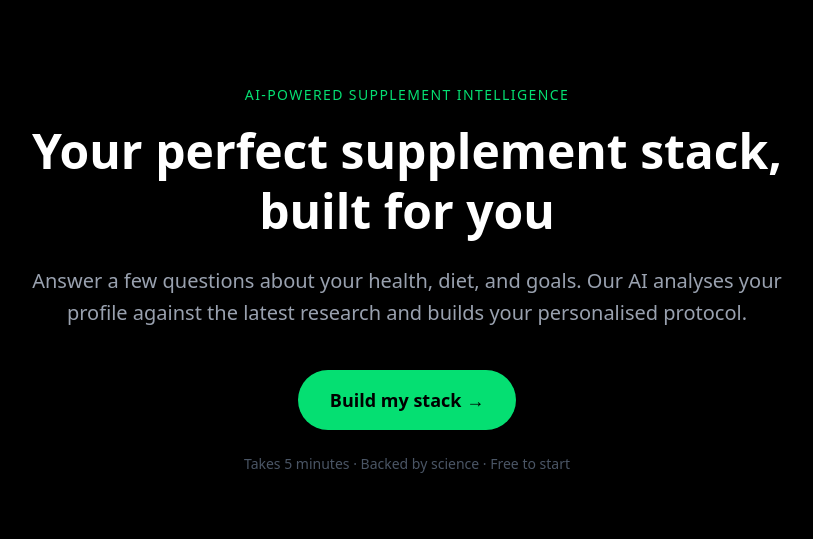
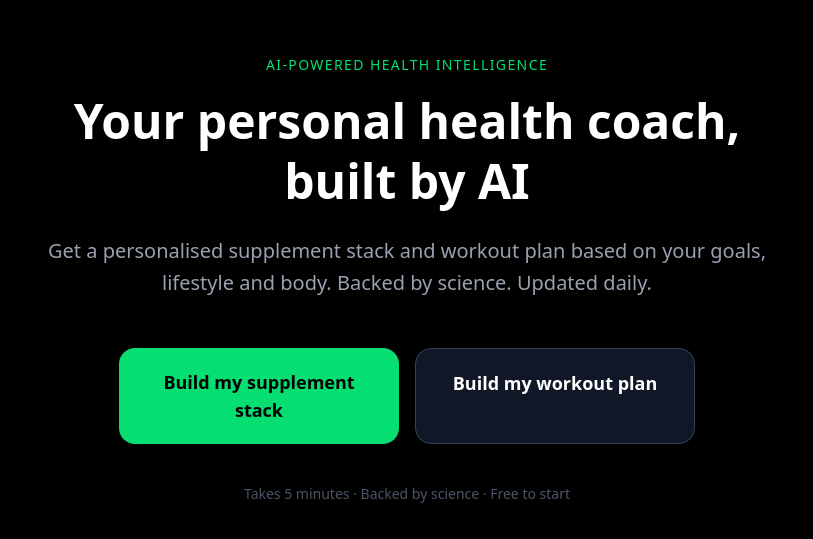
Before and after one commit to gabrieltaltysanghera-create/stackbuilder, a Next.js app: page / in a window 1280 px wide. Shown: the part 121-660 px from the top of the page, without its empty margins (233-1046 px from the left). Built offline with nearby package versions, Linux system fonts and the light colour scheme.

Commit message:
Fix homepage and navbar

```diff
--- a/app/page.tsx
+++ b/app/page.tsx
@@ -1,20 +1,27 @@
+import Link from 'next/link'
+
 export default function Home() {
   return (
     <main className="min-h-screen bg-black text-white flex flex-col items-center justify-center px-4">
       <div className="max-w-3xl w-full text-center">
         <p className="text-green-400 text-sm font-medium tracking-widest uppercase mb-4">
-          AI-Powered Supplement Intelligence
+          AI-Powered Health Intelligence
         </p>
         <h1 className="text-5xl font-bold mb-6 leading-tight">
-          Your perfect supplement stack, built for you
+          Your personal health coach, built by AI
         </h1>
-        <p className="text-gray-400 text-xl mb-10 leading-relaxed">
-          Answer a few questions about your health, diet, and goals. Our AI analyses your profile against the latest research and builds your personalised protocol.
+        <p className="text-gray-400 text-xl mb-12 leading-relaxed">
+          Get a personalised supplement stack and workout plan based on your goals, lifestyle and body. Backed by science. Updated daily.
         </p>
-        <a href="/intake" className="bg-green-400 text-black font-semibold px-8 py-4 rounded-full text-lg hover:bg-green-300 transition-colors inline-block">
-  Build my stack →
-</a>
-        <p className="text-gray-600 text-sm mt-6">
+        <div className="grid grid-cols-1 gap-4 max-w-xl mx-auto mb-10 sm:grid-cols-2">
+          <Link href="/intake" className="bg-green-400 text-black font-semibold px-8 py-5 rounded-2xl text-lg hover:bg-green-300 transition-colors block">
+            Build my supplement stack
+          </Link>
+          <Link href="/workout" className="bg-gray-900 border border-gray-700 text-white font-semibold px-8 py-5 rounded-2xl text-lg hover:border-gray-500 transition-colors block">
+            Build my workout plan
+          </Link>
+        </div>
+        <p className="text-gray-600 text-sm">
           Takes 5 minutes · Backed by science · Free to start
         </p>
       </div>
```
